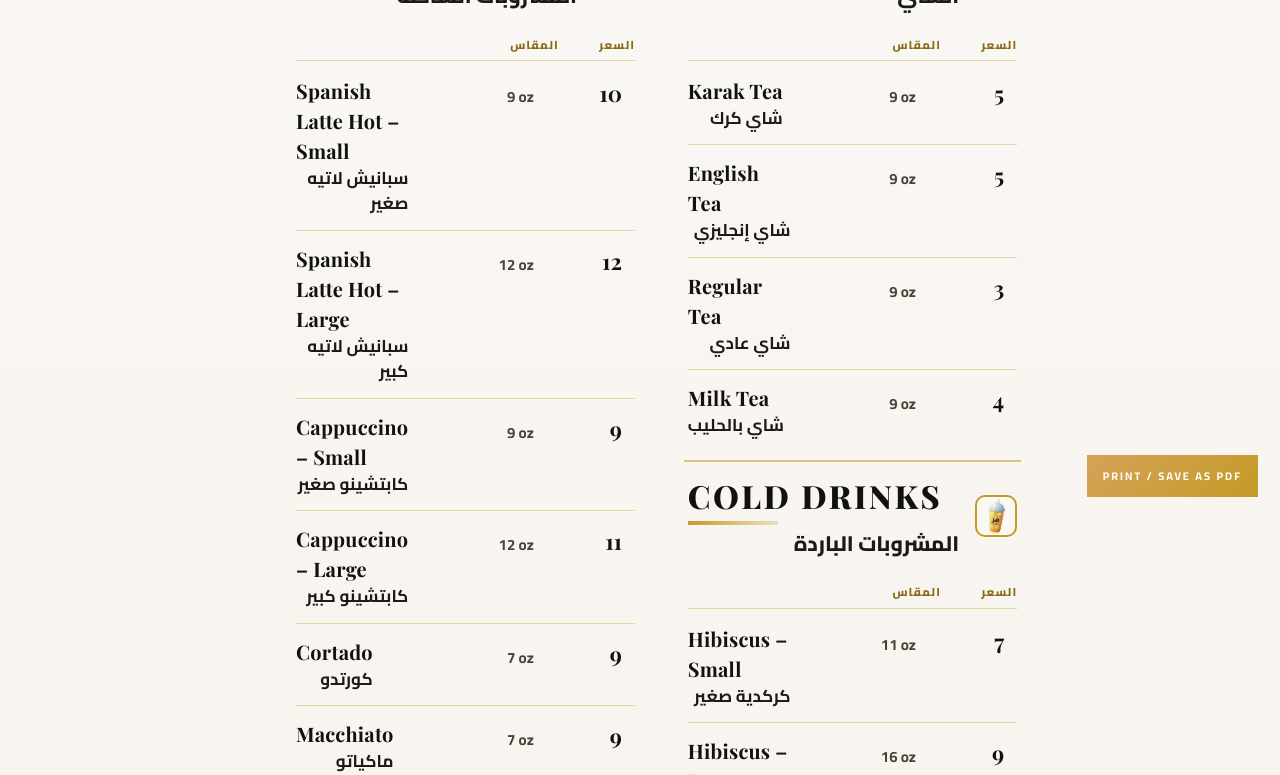
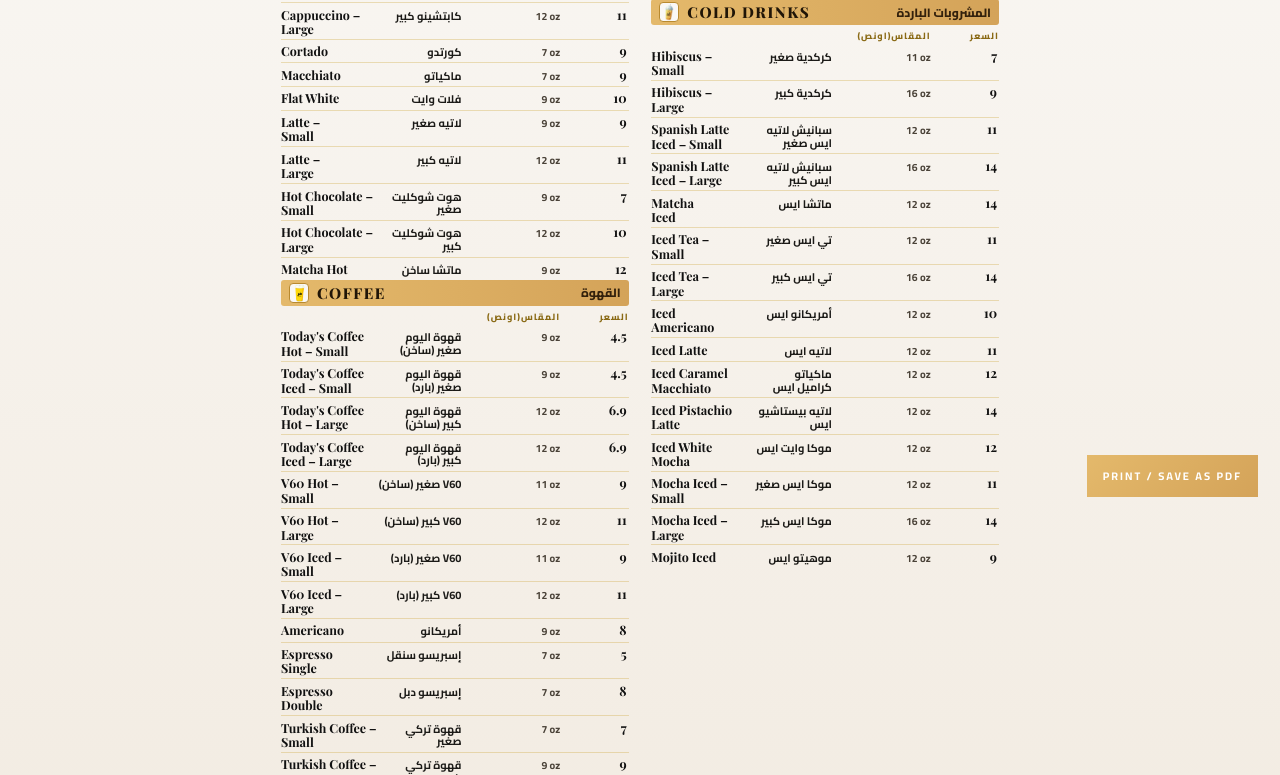
Before and after one commit to Ahmed-Adham03/MorMenu, a plain HTML site: page print-menu.html in a window 1280 px wide. Shown: the part 281-1056 px from the top of the page. Drawn offline with nearby package versions, Linux system fonts and the light colour scheme.

Commit message:
Print menu: hyper-compact single-page inline-table layout

```diff
--- a/print-menu.html
+++ b/print-menu.html
@@ -15,126 +15,127 @@
       font-family: "Cairo", -apple-system, BlinkMacSystemFont, "Segoe UI", Roboto, Arial, sans-serif;
       background: linear-gradient(180deg, #FAF8F5 0%, #F2EBE1 100%);
       color: #111111;
-      line-height: 1.5;
+      line-height: 1.35;
       -webkit-font-smoothing: antialiased;
     }
-    @page { size: A4; margin: 12mm; }
+    @page { size: A4; margin: 10mm; }
     .sheet {
       max-width: 210mm;
       margin: 0 auto;
       background: transparent;
-      padding: 14mm 13mm 10mm;
+      padding: 11mm 10mm 8mm;
       min-height: 297mm;
     }
 
-    .masthead { text-align: center; }
-    .masthead .logo { max-width: 150px; height: auto; }
+    .masthead { text-align: center; margin-bottom: 4mm; }
+    .masthead .logo { max-width: 104px; height: auto; }
 
-    .columns { display: grid; grid-template-columns: 1fr 1fr; gap: 14mm 12mm; margin-top: 10mm; }
+    /* ---- Tight 2-column master grid ---- */
+    .columns { display: grid; grid-template-columns: 1fr 1fr; gap: 4mm 6mm; margin-top: 1mm; }
     .group { break-inside: avoid; page-break-inside: avoid; }
 
-    /* ---- Premium typographic category header ---- */
+    /* ---- Slim gold category banner ---- */
     .group-head {
-      display: flex; align-items: center; gap: 16px;
-      padding: 16px 1mm 12px;
-      margin-bottom: 2mm;
-      border-top: 2px solid rgba(197, 155, 39, 0.55);
-      position: relative;
+      display: flex; align-items: center; gap: 8px;
+      background: linear-gradient(90deg, #E4B96B 0%, #D4A359 100%);
+      border-radius: 3px;
+      padding: 3px 8px;
+      margin-bottom: 1mm;
     }
-    .group-head .lang { display: flex; flex-direction: column; line-height: 1.12; flex: 1; min-width: 0; }
     .group-head .en {
       font-family: "Playfair Display", Georgia, serif;
-      font-weight: 800; font-size: 32px;
-      letter-spacing: 2.5px; text-transform: uppercase;
-      color: #111111;
+      font-weight: 800; font-size: 15px;
+      letter-spacing: 1.5px; text-transform: uppercase;
+      color: #201507;
       line-height: 1.1;
-    }
-    .group-head .en::after {
-      content: "";
-      display: block;
-      width: 90px; height: 4px;
-      background: linear-gradient(90deg, #C59B27, rgba(197, 155, 39, 0.25));
-      margin-top: 8px;
     }
     .group-head .ar {
       direction: rtl; text-align: right;
       font-family: "Cairo", sans-serif;
-      font-weight: 800; font-size: 21px;
-      color: #1B1A17;
-      margin-top: 7px;
+      font-weight: 800; font-size: 12px;
+      color: #33210C;
+      margin-left: auto;
+      line-height: 1.1;
     }
     .group-head img.ic {
-      width: 42px; height: 42px; flex: none;
+      width: 20px; height: 20px; flex: none;
       object-fit: contain;
-      border: 2px solid #C59B27;
-      border-radius: 10px;
+      border: 1px solid #B98A2F;
+      border-radius: 4px;
       background: #FAF8F5;
-      align-self: center;
-    }
-    .items { padding: 2mm 1mm 2mm; }
-
-    /* ---- One row per size entry, generous print spacing ---- */
-    .item {
-      display: flex;
-      justify-content: space-between;
-      align-items: flex-start;
-      gap: 12px;
-      padding: 13px 0;
-      border-bottom: 1px solid rgba(197, 155, 39, 0.35);
-    }
-    .item:last-child { border-bottom: none; }
-
-    .item .names { min-width: 0; }
-    .item .name {
-      font-family: "Playfair Display", Georgia, serif;
-      font-weight: 700; font-size: 20px; color: #111111;
-      letter-spacing: 0.2px;
-    }
-    .item .ar {
-      direction: rtl; text-align: right;
-      font-family: "Cairo", sans-serif;
-      font-weight: 700; font-size: 17px;
-      color: #1B1A17;
     }
 
-    /* ---- Column labels: المقاس / السعر over the right grid ---- */
+    /* ---- Column labels فوق المقاس والسعر ---- */
     .cols-head {
-      display: flex; justify-content: flex-end; gap: 12px;
-      padding: 2px 0 6px;
-      border-bottom: 1px solid rgba(197, 155, 39, 0.35);
-      margin-bottom: 2px;
+      display: flex; justify-content: flex-end; gap: 8px;
+      padding: 1px 0 2px;
     }
     .cols-head span {
       font-family: "Cairo", sans-serif;
-      font-weight: 800; font-size: 11.5px;
+      font-weight: 800; font-size: 9px;
       letter-spacing: 1px; direction: rtl;
       color: #8A6A15;
       text-align: right;
+      white-space: nowrap;
     }
-    .cols-head .l-size { min-width: 30mm; }
-    .cols-head .l-price { min-width: 17mm; }
+    .cols-head .l-size { width: 24mm; }
+    .cols-head .l-price { width: 16mm; }
 
-    .item .meta { margin-left: auto; text-align: right; flex: none; display: flex; align-items: baseline; gap: 12px; padding-top: 1px; }
-    .item .meta .oz { font-size: 15px; font-weight: 700; color: #4A4238; min-width: 30mm; text-align: right; }
-    .item .meta .price {
+    /* ---- Compact single-line item rows ---- */
+    .items { padding: 0; }
+    .item {
+      display: flex;
+      align-items: baseline;
+      gap: 8px;
+      padding: 2.5px 0;
+      border-bottom: 1px solid rgba(197, 155, 39, 0.3);
+    }
+    .item:last-child { border-bottom: none; }
+    .item .name {
+      flex: 1.15 1 auto; min-width: 0;
       font-family: "Playfair Display", Georgia, serif;
-      font-weight: 700; font-size: 22px; color: #111111;
-      min-width: 17mm; text-align: right;
+      font-weight: 700; font-size: 12.5px;
+      color: #111111;
+      text-align: left;
+      line-height: 1.15;
     }
-    .riyal { height: 16px; width: auto; vertical-align: -2px; margin-left: 1px; filter: brightness(0) saturate(100%) invert(58%) sepia(42%) saturate(740%) hue-rotate(6deg) brightness(0.93); }
+    .item .ar {
+      flex: 1 1 30%; min-width: 0;
+      direction: rtl; text-align: right;
+      font-family: "Cairo", sans-serif;
+      font-weight: 700; font-size: 11px;
+      color: #1B1A17;
+      line-height: 1.15;
+    }
+    .item .size {
+      flex: 0 0 24mm;
+      text-align: right;
+      font-size: 10.5px; font-weight: 700;
+      color: #4A4238;
+    }
+    .item .price {
+      flex: 0 0 16mm;
+      display: flex; align-items: baseline; justify-content: flex-end; gap: 2px;
+      font-family: "Playfair Display", Georgia, serif;
+      font-weight: 700; font-size: 13px;
+      color: #111111;
+      text-align: right;
+    }
+    .riyal { height: 11px; width: auto; vertical-align: -1px; filter: brightness(0) saturate(100%) invert(58%) sepia(42%) saturate(740%) hue-rotate(6deg) brightness(0.93); }
 
     .colophon {
-      margin-top: 12mm; padding-top: 6mm;
-      border-top: 2px solid #C59B27;
-      display: flex; align-items: center; justify-content: space-between; gap: 8mm;
+      margin-top: 6mm; padding-top: 3mm;
+      border-top: 2px solid #D4A359;
+      display: flex; align-items: center; justify-content: space-between; gap: 6mm;
       break-inside: avoid; page-break-inside: avoid;
     }
-    .colophon .note { font-size: 13.5px; color: #1B1A17; line-height: 1.7; font-weight: 700; }
-    .colophon img.qr { width: 88px; height: 88px; background: #FFFFFF; padding: 3px; border: 2px solid #C59B27; }
+    .colophon .note { font-size: 10px; color: #1B1A17; line-height: 1.6; font-weight: 700; }
+    .colophon .note .ar { direction: rtl; text-align: right; }
+    .colophon img.qr { width: 52px; height: 52px; background: #FFFFFF; padding: 2px; border: 1px solid #D4A359; }
 
     .print-btn {
       position: fixed; right: 22px; bottom: 22px;
-      background: linear-gradient(135deg, #D4A359, #C59B27);
+      background: linear-gradient(135deg, #E4B96B, #D4A359);
       color: #FFFFFF; border: none; padding: 11px 16px;
       font-family: "Cairo", sans-serif;
       font-size: 11px; font-weight: 700; letter-spacing: 2px; text-transform: uppercase;
@@ -160,8 +161,7 @@
 
     <div class="colophon">
       <div class="note">
-        Prices include VAT<br>
-        <span class="ar">الأسعار شاملة ضريبة القيمة المضافة</span>
+        Prices include VAT / الأسعار شاملة ضريبة القيمة المضافة
       </div>
       <img class="qr" src="assets/qr-menu.png" alt="Scan for live menu">
     </div>
@@ -472,7 +472,6 @@
   ]
 };
 
-    /* Category images from assets/ (same set as the live menu) */
     var ICON_IMAGES = {
       hot: { src: "assets/HotDrinks.png", alt: "Hot drinks" },
       coffee: { src: "assets/coffee.png", alt: "Coffee" },
@@ -494,18 +493,6 @@
         var head = document.createElement("div");
         head.className = "group-head";
 
-        var langs = document.createElement("div");
-        langs.className = "lang";
-        var en = document.createElement("span");
-        en.className = "en";
-        en.textContent = s.en;
-        var ar = document.createElement("span");
-        ar.className = "ar";
-        ar.textContent = s.ar;
-        langs.appendChild(en);
-        langs.appendChild(ar);
-        head.appendChild(langs);
-
         if (s.icon && ICON_IMAGES[s.icon]) {
           var ic = document.createElement("img");
           ic.className = "ic";
@@ -513,6 +500,16 @@
           ic.alt = ICON_IMAGES[s.icon].alt;
           head.appendChild(ic);
         }
+
+        var en = document.createElement("span");
+        en.className = "en";
+        en.textContent = s.en;
+        head.appendChild(en);
+
+        var ar = document.createElement("span");
+        ar.className = "ar";
+        ar.textContent = s.ar;
+        head.appendChild(ar);
         g.appendChild(head);
 
         var itemsBox = document.createElement("div");
@@ -522,7 +519,7 @@
         colsHead.className = "cols-head";
         var lSize = document.createElement("span");
         lSize.className = "l-size";
-        lSize.textContent = "المقاس";
+        lSize.textContent = "المقاس(اونص)";
         var lPrice = document.createElement("span");
         lPrice.className = "l-price";
         lPrice.textContent = "السعر";
@@ -534,40 +531,32 @@
           var row = document.createElement("div");
           row.className = "item";
 
-          var names = document.createElement("div");
-          names.className = "names";
-          var nm = document.createElement("div");
-          nm.className = "name";
-          nm.textContent = it.en;
-          names.appendChild(nm);
-          var na = document.createElement("div");
-          na.className = "ar";
-          na.textContent = it.ar;
-          names.appendChild(na);
+          var name = document.createElement("span");
+          name.className = "name";
+          name.textContent = it.en;
+          row.appendChild(name);
 
-          var meta = document.createElement("div");
-          meta.className = "meta";
-          if (it.size) {
-            var oz = document.createElement("span");
-            oz.className = "oz";
-            oz.textContent = it.size;
-            meta.appendChild(oz);
-            var dv = document.createElement("span");
-            dv.className = "divider";
-            meta.appendChild(dv);
-          }
-          var pr = document.createElement("span");
-          pr.className = "price";
-          pr.textContent = it.price;
-          meta.appendChild(pr);
+          var a = document.createElement("span");
+          a.className = "ar";
+          a.textContent = it.ar;
+          row.appendChild(a);
+
+          var size = document.createElement("span");
+          size.className = "size";
+          size.textContent = it.size;
+          row.appendChild(size);
+
+          var price = document.createElement("span");
+          price.className = "price";
+          price.textContent = it.price;
+          row.appendChild(price);
+
           var ry = document.createElement("img");
           ry.className = "riyal";
           ry.src = "assets/Saudi_Riyal_Symbol.svg";
           ry.alt = "";
-          meta.appendChild(ry);
+          price.appendChild(ry);
 
-          row.appendChild(names);
-          row.appendChild(meta);
           itemsBox.appendChild(row);
         });
         g.appendChild(itemsBox);
```
